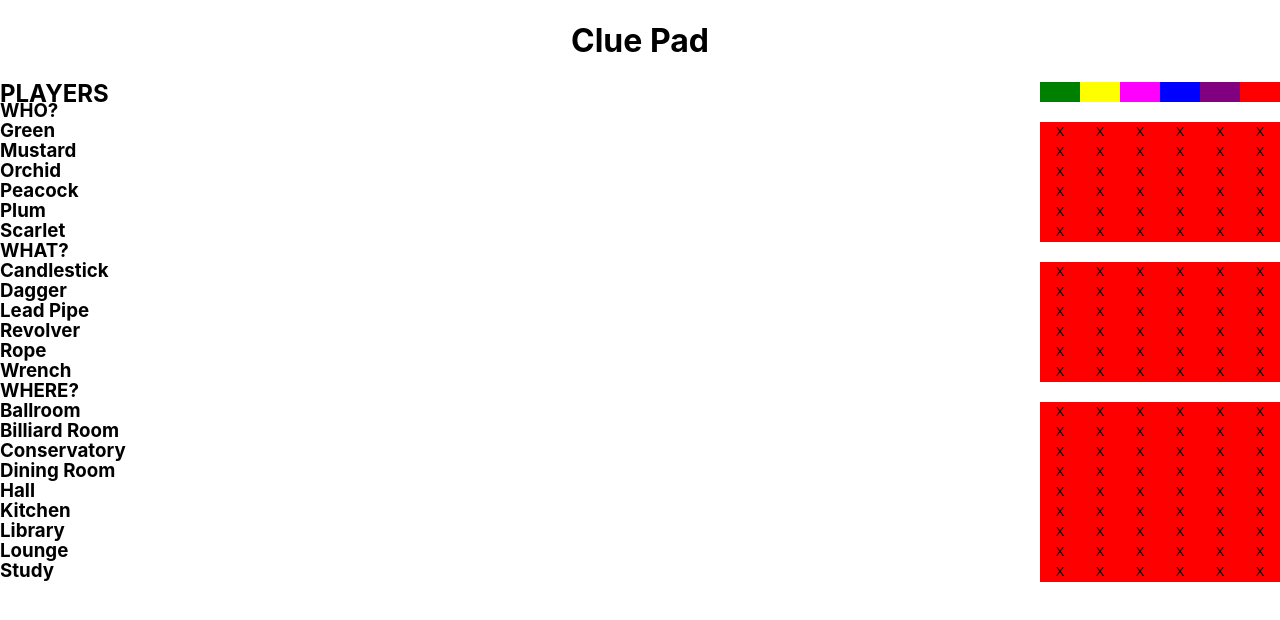
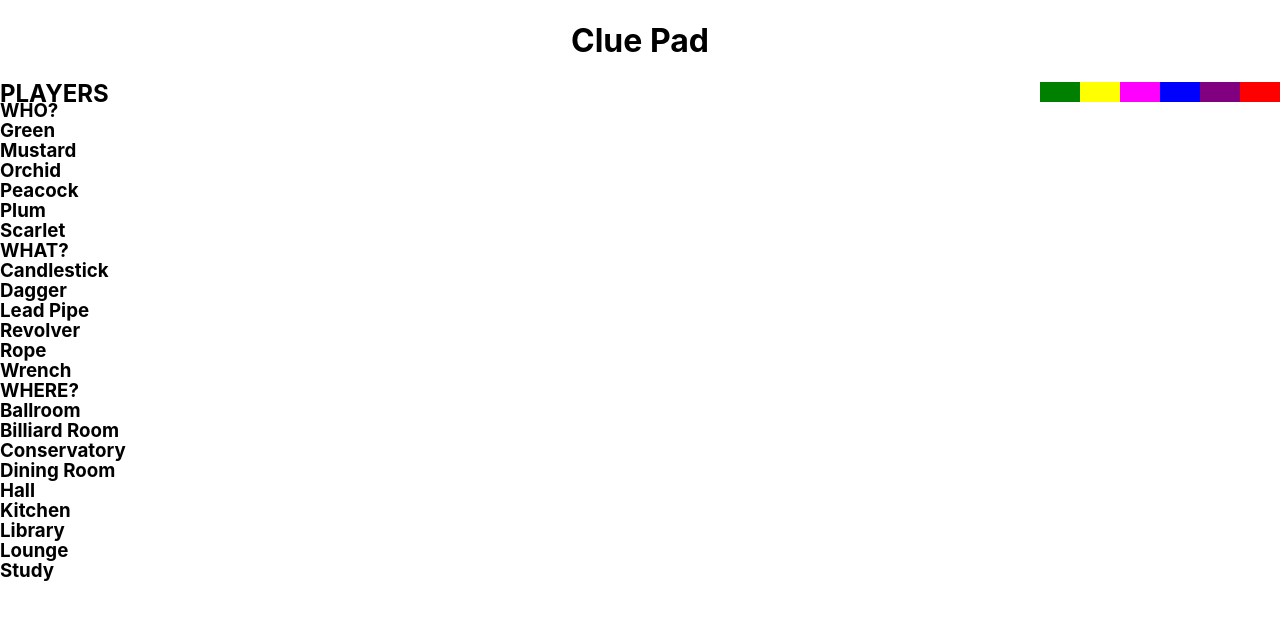
Before and after one commit to pungprakearti/cluepad-react, a React (Create React App) app: page / in a window 1280 px wide. Shown: the top 620 px of the page. Built offline with nearby package versions, Linux system fonts and the light colour scheme.

Commit message:
Added clicking functionality

```diff
--- a/src/components/Cell.module.scss
+++ b/src/components/Cell.module.scss
@@ -1,9 +1,11 @@
 @import '/src/main.scss';
+
+.cell {
+  @include cell;
+
+  background-color: transparent;
+}
 
 .selected {
   background-color: red;
 }
-
-.cell {
-  @include cell;
-}
--- a/src/components/Cell.tsx
+++ b/src/components/Cell.tsx
@@ -4,14 +4,16 @@ import styles from './Cell.module.scss'
 type Props = {
   selected: boolean
   name: string
+  handleClick: React.MouseEventHandler<HTMLButtonElement>
 }
 
-const Cell: React.FC<Props> = ({ selected = false, name }) => (
+const Cell: React.FC<Props> = ({ selected = false, name, handleClick }) => (
   <button
     name={name.toString()}
     className={cx(styles.cell, { [styles.selected]: selected })}
+    onClick={handleClick}
   >
-    {selected ? 'X' : ''}
+    {selected ? '💀' : ''}
   </button>
 )
 
--- a/src/components/CluePad.tsx
+++ b/src/components/CluePad.tsx
@@ -10,7 +10,7 @@ const CluePad = () => {
     for (let outerIndex = 0; outerIndex < 7; outerIndex++) {
       let innerArray = []
       for (let innerIndex = 0; innerIndex < 21; innerIndex++) {
-        innerArray.push(true)
+        innerArray.push(false)
       }
       tracker.push(innerArray)
     }
@@ -18,6 +18,15 @@ const CluePad = () => {
   }
 
   const [tracker, setTracker] = useState(initializeTracker())
+
+  // Change state of cell if clicked
+  const handleClick = (name) => {
+    let tempName = name.split('-')
+    let tempTracker = tracker.slice()
+    tempTracker[tempName[0]][tempName[1]] =
+      !tempTracker[tempName[0]][tempName[1]]
+    setTracker(tempTracker)
+  }
 
   // Static text
   const players = ['Green', 'Mustard', 'Orchid', 'Peacock', 'Plum', 'Scarlet']
@@ -52,7 +61,12 @@ const CluePad = () => {
     for (let colNum = 0; colNum < 6; colNum++) {
       const name = `${colNum}-${rowNum}`
       tempRow.push(
-        <Cell selected={tracker[colNum][rowNum]} name={name} key={name} />
+        <Cell
+          selected={tracker[colNum][rowNum]}
+          name={name}
+          key={name}
+          handleClick={() => handleClick(name)}
+        />
       )
     }
     return (
```
